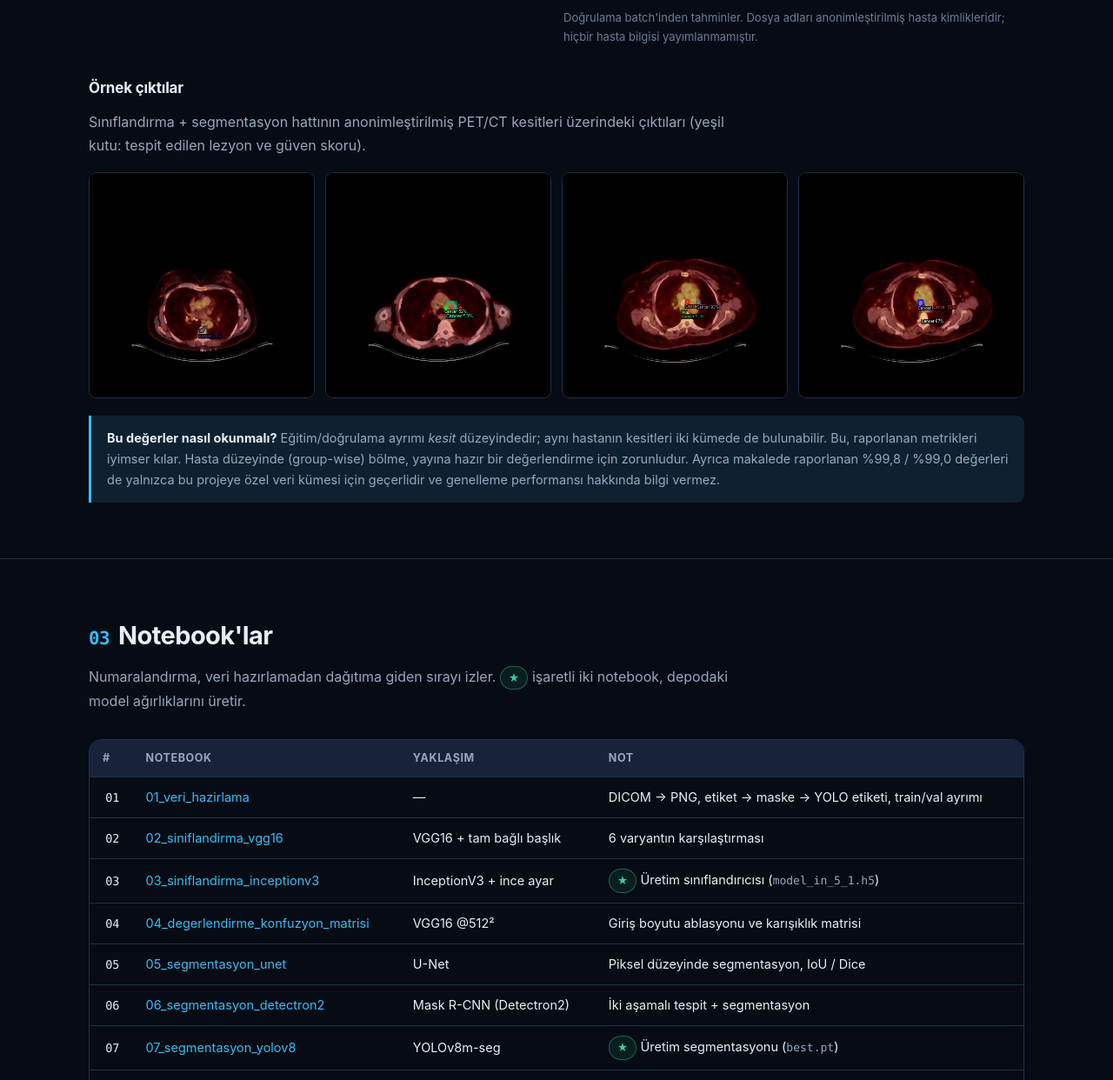
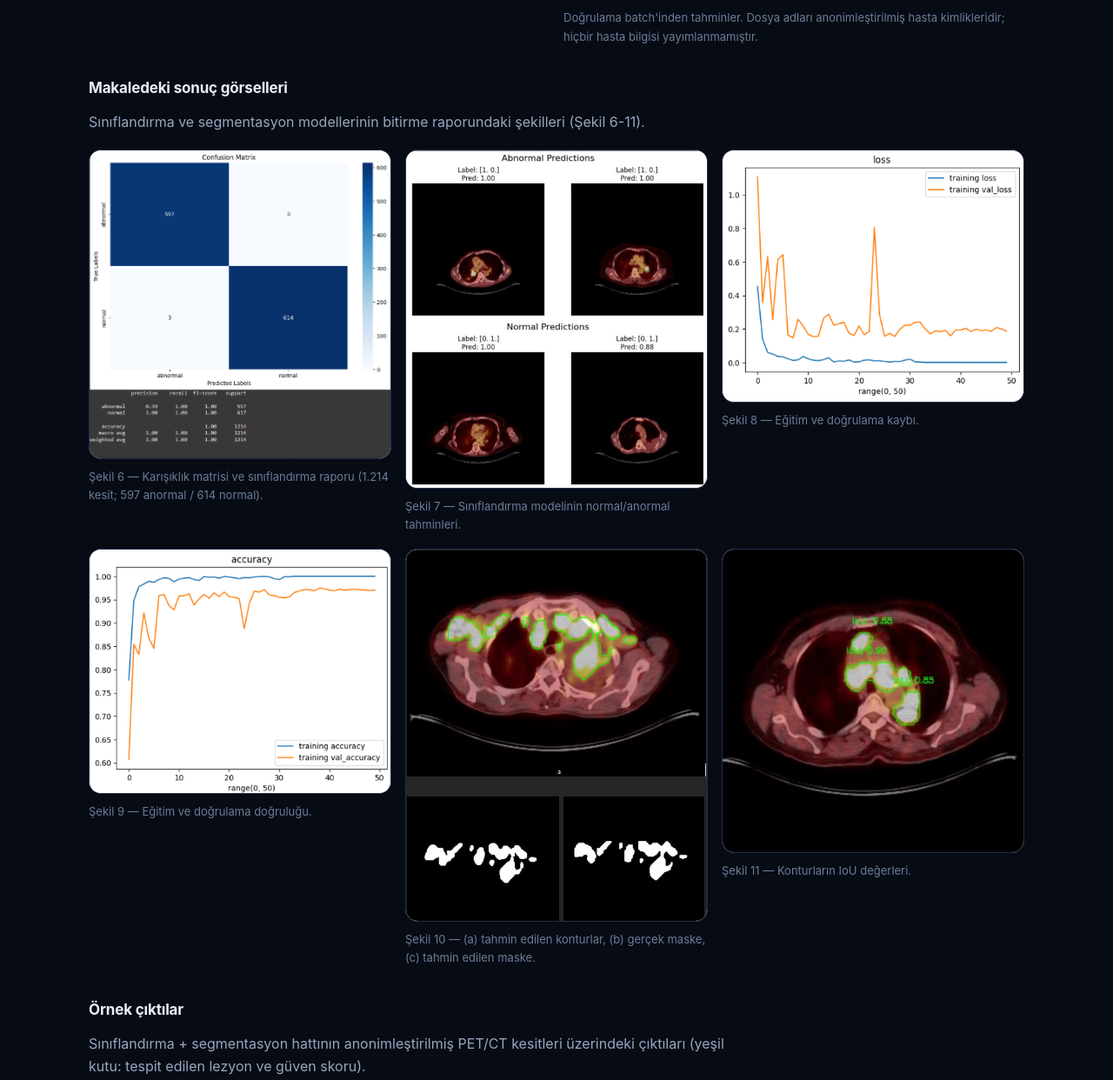
Before and after one commit to bahadirmkl/LungScan-AI, a plain HTML site: page docs/index.html in a window 1280 px wide. Shown: the part 3262-4504 px from the top of the page at 87% size. Drawn offline with Linux system fonts and the light colour scheme.

Commit message:
docs: makaledeki sonuç görsellerini README ve siteye ekle
Bitirme raporundan (TR PDF) sekiz şekil orijinal çözünürlükte çıkarıldı
ve docs/images/makale/ altına eklendi:

- Şekil 5: arayüz ekran görüntüsü (DICOM Processor + dahili görüntüleyici)
- Şekil 6-9: sınıflandırma modeli — karışıklık matrisi ve rapor,
  normal/anormal tahmin örnekleri, eğitim/doğrulama kaybı ve doğruluğu
- Şekil 10-11: segmentasyon — tahmin konturları, gerçek/tahmin maskesi, IoU
- Şekil 4: klasik görüntü işleme karşılaştırması (Otsu eşikleme)

README: Kullanım bölümüne arayüz görseli, Sonuçlar bölümüne
"Makaledeki sonuç görselleri" alt bölümü (şekil başlıklarıyla) ve depo
ağacı güncellemesi. Site: Sonuçlar'a makale şekillerinden galeri,
Kurulum'a arayüz görseli.

Genel/alıntı diyagramlar (Şekil 1-3) telif ve ilgisizlik nedeniyle
eklenmedi.

Generated with Codebuff 🤖
Co-Authored-By: Codebuff <noreply@codebuff.com>

```diff
--- a/docs/index.html
+++ b/docs/index.html
@@ -432,6 +432,39 @@
       </figure>
     </div>
 
+    <h3>Makaledeki sonuç görselleri</h3>
+    <p class="sub" style="margin-bottom:18px">
+      Sınıflandırma ve segmentasyon modellerinin bitirme raporundaki şekilleri (Şekil 6-11).
+    </p>
+    <div class="grid g2">
+      <figure>
+        <img src="images/makale/sekil-06-siniflandirma-metrikleri.png" alt="Sınıflandırma modelinin karışıklık matrisi ve sınıflandırma raporu">
+        <figcaption>Şekil 6 — Karışıklık matrisi ve sınıflandırma raporu (1.214 kesit;
+          597 anormal / 614 normal).</figcaption>
+      </figure>
+      <figure>
+        <img src="images/makale/sekil-07-siniflandirma-tahminleri.jpg" alt="Normal ve anormal kesitler için model tahminleri">
+        <figcaption>Şekil 7 — Sınıflandırma modelinin normal/anormal tahminleri.</figcaption>
+      </figure>
+      <figure>
+        <img src="images/makale/sekil-08-egitim-kaybi.png" alt="Eğitim ve doğrulama kaybı grafiği">
+        <figcaption>Şekil 8 — Eğitim ve doğrulama kaybı.</figcaption>
+      </figure>
+      <figure>
+        <img src="images/makale/sekil-09-egitim-dogrulugu.png" alt="Eğitim ve doğrulama doğruluk grafiği">
+        <figcaption>Şekil 9 — Eğitim ve doğrulama doğruluğu.</figcaption>
+      </figure>
+      <figure>
+        <img src="images/makale/sekil-10-konturlar-ve-maskeler.jpg" alt="Tahmin edilen konturlar, gerçek maske ve tahmin edilen maske">
+        <figcaption>Şekil 10 — (a) tahmin edilen konturlar, (b) gerçek maske,
+          (c) tahmin edilen maske.</figcaption>
+      </figure>
+      <figure>
+        <img src="images/makale/sekil-11-iou-degerleri.jpg" alt="Konturların IoU değerleri">
+        <figcaption>Şekil 11 — Konturların IoU değerleri.</figcaption>
+      </figure>
+    </div>
+
     <h3>Örnek çıktılar</h3>
     <p class="sub" style="margin-bottom:18px">
       Sınıflandırma + segmentasyon hattının anonimleştirilmiş PET/CT kesitleri üzerindeki çıktıları
@@ -601,6 +634,12 @@ python lungscan_gui.py</code></pre>
       </table>
     </div>
 
+    <figure>
+      <img src="images/makale/sekil-05-gui.jpg" alt="LungScan arayüzü: DICOM Processor penceresi ve dahili DICOM görüntüleyici">
+      <figcaption>Şekil 5 — Arayüz: indeks aralığı girilir, dört adım çalıştırılır ve sonuç serisi
+        dahili DICOM görüntüleyicide incelenir.</figcaption>
+    </figure>
+
     <h3>Beklenen çalışma klasörü</h3>
 <pre><code>&lt;WORK_DIR&gt;/
 ├── kaynak_klasor/      <span class="c"># ham DICOM serisi (girdi)</span>
```
Also changed, not shown: docs/images/makale/sekil-04-otsu-esikleme.jpg (added), docs/images/makale/sekil-05-gui.jpg (added), docs/images/makale/sekil-06-siniflandirma-metrikleri.png (added), docs/images/makale/sekil-07-siniflandirma-tahminleri.jpg (added), docs/images/makale/sekil-08-egitim-kaybi.png (added), docs/images/makale/sekil-09-egitim-dogrulugu.png (added), docs/images/makale/sekil-10-konturlar-ve-maskeler.jpg (added), docs/images/makale/sekil-11-iou-degerleri.jpg (added), 1 other file.
